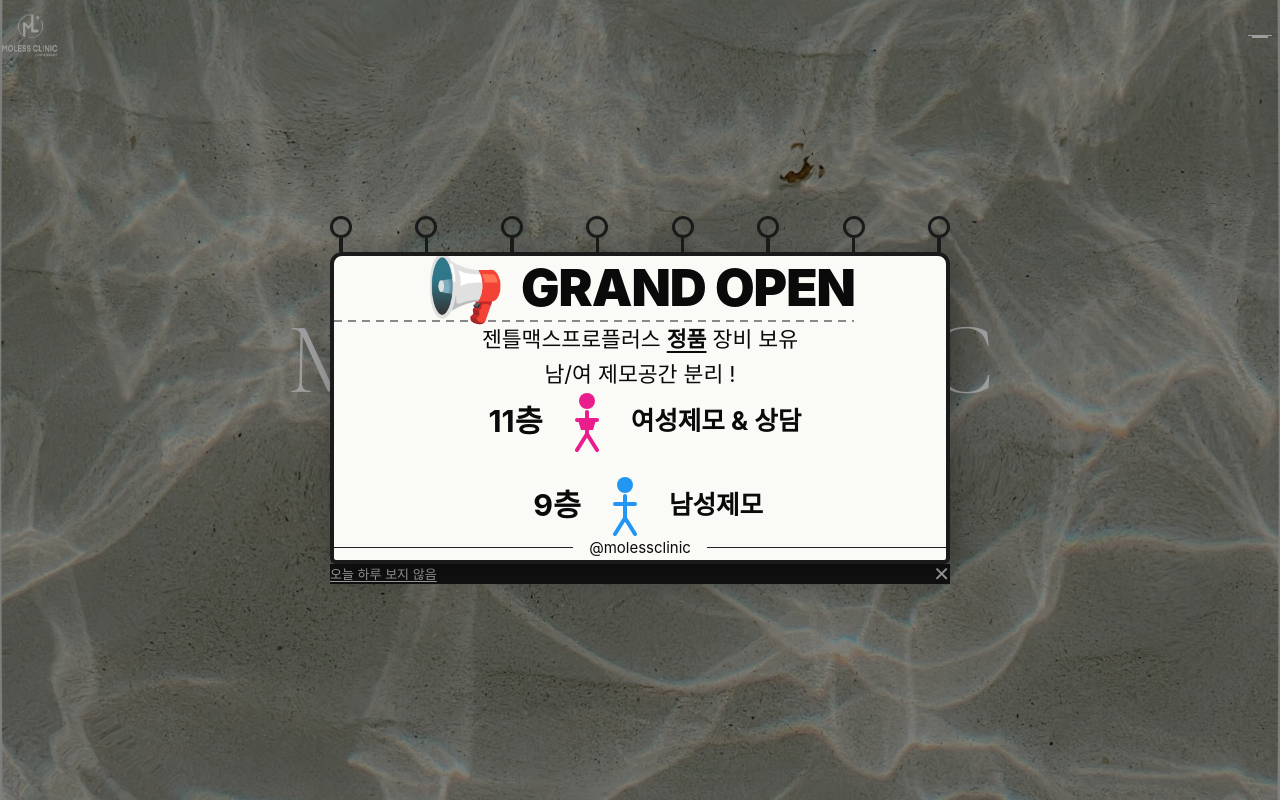
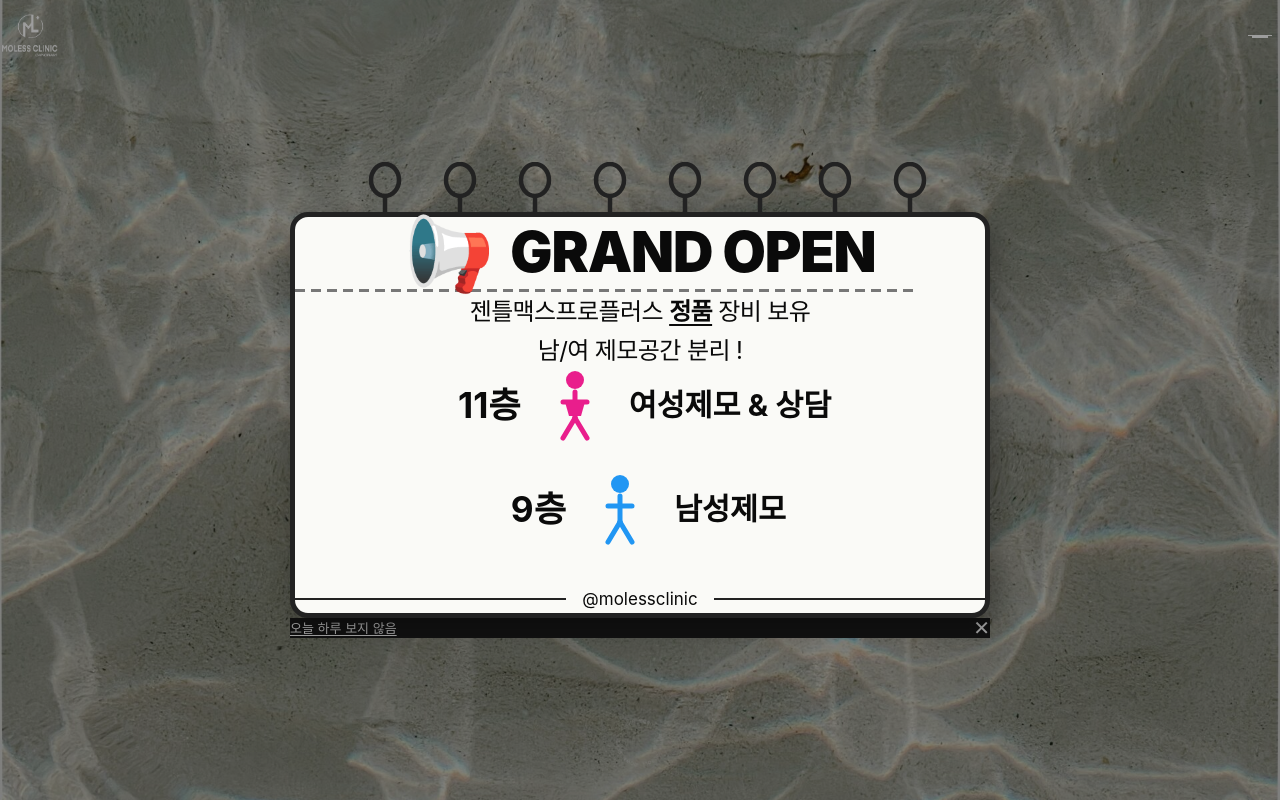
Before and after one commit to annazionpapa/moless-clinic-website, a Next.js app: page / in a window 1280 px wide. Shown: the top 800 px of the page. Built offline with nearby package versions, Linux system fonts and the light colour scheme; a web font is replaced by a local one.

Commit message:
팝업 본사 1:1 매칭 - SVG 스프링, 큰 사이즈, 두꺼운 테두리
Co-Authored-By: Claude Opus 4.6 <noreply@anthropic.com>

```diff
--- a/src/components/PopupNotice.tsx
+++ b/src/components/PopupNotice.tsx
@@ -18,7 +18,6 @@ export default function PopupNotice() {
   }, []);
 
   const close = () => setVisible(false);
-
   const dismissToday = () => {
     localStorage.setItem(STORAGE_KEY, String(Date.now()));
     setVisible(false);
@@ -27,150 +26,115 @@ export default function PopupNotice() {
   if (!visible) return null;
 
   return (
-    <div
-      className="fixed inset-0 flex items-center justify-center"
-      style={{ zIndex: 9999 }}
-    >
-      {/* 어두운 오버레이 */}
+    <div className="fixed inset-0 flex items-center justify-center" style={{ zIndex: 9999 }}>
       <div className="absolute inset-0 bg-black/40" onClick={close} />
 
-      {/* 팝업 - 화면의 대부분을 차지하도록 크게 */}
-      <div
-        className="relative w-[90vw] max-w-[620px]"
-        role="dialog"
-        aria-modal="true"
-        aria-label="공지사항 팝업"
-      >
-        {/* ── 스프링 바인딩 (본사처럼 큰 고리) ── */}
-        <div className="relative flex justify-between px-[10%] -mb-3" style={{ zIndex: 3 }}>
-          {Array.from({ length: 8 }).map((_, i) => (
-            <div key={i} className="flex flex-col items-center">
-              {/* 고리 - 위쪽 반원 */}
-              <div
-                className="w-[22px] h-[22px] rounded-full border-[3.5px] border-[#1a1a1a]"
-                style={{
-                  backgroundColor: "transparent",
-                  boxShadow: "0 2px 3px rgba(0,0,0,0.1)",
-                }}
-              />
-              {/* 고리 아래 수직선 */}
-              <div className="w-[3.5px] h-[14px] bg-[#1a1a1a] -mt-[3px]" />
-            </div>
+      <div className="relative w-[92vw] max-w-[700px]" role="dialog" aria-modal="true">
+        {/* 스프링 바인딩 - 본사처럼 곡선 고리 */}
+        <svg
+          viewBox="0 0 700 50"
+          className="relative w-full -mb-[6px]"
+          style={{ zIndex: 3 }}
+          preserveAspectRatio="xMidYMax meet"
+        >
+          {[95, 170, 245, 320, 395, 470, 545, 620].map((x, i) => (
+            <g key={i}>
+              <ellipse cx={x} cy="18" rx="14" ry="16" fill="none" stroke="#222" strokeWidth="4.5" />
+              <line x1={x} y1="34" x2={x} y2="50" stroke="#222" strokeWidth="4.5" />
+            </g>
           ))}
-        </div>
+        </svg>
 
-        {/* ── 노트 본체 (두꺼운 손그림 테두리) ── */}
+        {/* 노트 본체 - 두꺼운 손그림 테두리 */}
         <div
-          className="relative bg-[#fafaf7] overflow-hidden"
           style={{
-            border: "4px solid #1a1a1a",
-            borderRadius: "12px 12px 6px 6px",
-            boxShadow: "6px 8px 30px rgba(0,0,0,0.3)",
+            background: "#fafaf7",
+            border: "5px solid #222",
+            borderRadius: "18px",
+            boxShadow: "5px 8px 25px rgba(0,0,0,0.3)",
+            position: "relative",
+            zIndex: 2,
           }}
         >
-          {/* 메인 콘텐츠 - 넉넉한 패딩 */}
-          <div className="px-10 pt-12 pb-10 text-center sm:px-16 sm:pt-16 sm:pb-12">
-            {/* 메가폰 + GRAND OPEN */}
-            <div className="flex items-center justify-center gap-4 mb-5">
-              <span className="text-[3rem] sm:text-[4rem] leading-none">📢</span>
-              <h2 className="text-[2.5rem] sm:text-[3.2rem] font-black tracking-tight leading-none">
+          <div className="px-10 pt-14 pb-10 text-center sm:px-16 sm:pt-16 sm:pb-14">
+            {/* 메가폰 + 제목 */}
+            <div className="flex items-center justify-center gap-4 mb-4">
+              <span className="text-[3.5rem] sm:text-[4.5rem] leading-none">📢</span>
+              <h2 className="text-[2.8rem] sm:text-[3.5rem] font-black tracking-tight leading-none">
                 GRAND OPEN
               </h2>
             </div>
 
-            {/* 점선 구분 (본사 스타일) */}
+            {/* 점선 */}
             <div
               className="mx-auto my-6 sm:my-8"
               style={{
-                width: "85%",
-                height: "2px",
+                width: "90%",
+                height: "3px",
                 backgroundImage:
-                  "repeating-linear-gradient(to right, #888 0px, #888 8px, transparent 8px, transparent 14px)",
+                  "repeating-linear-gradient(to right, #777 0px, #777 10px, transparent 10px, transparent 16px)",
               }}
             />
 
-            {/* 장비 정보 - 본사 크기 */}
-            <p className="text-[1.15rem] sm:text-[1.35rem] leading-relaxed mb-1">
-              젠틀맥스프로플러스{" "}
-              <span className="font-bold underline underline-offset-4 decoration-2">정품</span>{" "}
-              장비 보유
+            {/* 설명 텍스트 */}
+            <p className="text-[1.25rem] sm:text-[1.5rem] leading-relaxed mb-1 tracking-tight">
+              젠틀맥스프로플러스 <span className="font-bold underline underline-offset-4 decoration-2">정품</span> 장비 보유
             </p>
-            <p className="text-[1.15rem] sm:text-[1.35rem] leading-relaxed mb-10">
+            <p className="text-[1.25rem] sm:text-[1.5rem] leading-relaxed mb-10 tracking-tight">
               남/여 제모공간 분리 !
             </p>
 
-            {/* 층별 안내 - 본사 크기와 레이아웃 */}
-            <div className="flex flex-col gap-6 items-center mb-8">
+            {/* 층별 안내 */}
+            <div className="flex flex-col gap-8 items-center mb-10">
               {/* 11층 여성 */}
-              <div className="flex items-center gap-6">
-                <span className="text-[1.6rem] sm:text-[1.9rem] font-bold min-w-[4rem] text-right">
-                  11층
-                </span>
-                {/* 여성 아이콘 (핑크) */}
-                <svg
-                  width="40"
-                  height="60"
-                  viewBox="0 0 40 60"
-                  fill="none"
-                  className="flex-shrink-0"
-                >
-                  <circle cx="20" cy="9" r="8" fill="#E91E8C" />
-                  <path d="M20 20 L20 42" stroke="#E91E8C" strokeWidth="4" strokeLinecap="round" />
-                  <path d="M10 28 L30 28" stroke="#E91E8C" strokeWidth="4" strokeLinecap="round" />
-                  <path d="M20 42 L10 58" stroke="#E91E8C" strokeWidth="4" strokeLinecap="round" />
-                  <path d="M20 42 L30 58" stroke="#E91E8C" strokeWidth="4" strokeLinecap="round" />
-                  {/* 치마 */}
-                  <path d="M11 28 L29 28 L26 38 L14 38 Z" fill="#E91E8C" />
+              <div className="flex items-center gap-8">
+                <span className="text-[1.8rem] sm:text-[2.2rem] font-bold min-w-[4.5rem] text-right">11층</span>
+                <svg width="44" height="72" viewBox="0 0 44 72" className="flex-shrink-0">
+                  <circle cx="22" cy="10" r="9" fill="#E91E8C" />
+                  <line x1="22" y1="22" x2="22" y2="48" stroke="#E91E8C" strokeWidth="5" strokeLinecap="round" />
+                  <line x1="10" y1="32" x2="34" y2="32" stroke="#E91E8C" strokeWidth="5" strokeLinecap="round" />
+                  <polygon points="12,32 32,32 28,46 16,46" fill="#E91E8C" />
+                  <line x1="22" y1="48" x2="10" y2="68" stroke="#E91E8C" strokeWidth="5" strokeLinecap="round" />
+                  <line x1="22" y1="48" x2="34" y2="68" stroke="#E91E8C" strokeWidth="5" strokeLinecap="round" />
                 </svg>
-                <span className="text-[1.3rem] sm:text-[1.6rem] font-bold">
-                  여성제모 &amp; 상담
-                </span>
+                <span className="text-[1.5rem] sm:text-[1.9rem] font-bold">여성제모 &amp; 상담</span>
               </div>
 
               {/* 9층 남성 */}
-              <div className="flex items-center gap-6">
-                <span className="text-[1.6rem] sm:text-[1.9rem] font-bold min-w-[4rem] text-right">
-                  9층
-                </span>
-                {/* 남성 아이콘 (파랑) */}
-                <svg
-                  width="40"
-                  height="60"
-                  viewBox="0 0 40 60"
-                  fill="none"
-                  className="flex-shrink-0"
-                >
-                  <circle cx="20" cy="9" r="8" fill="#2196F3" />
-                  <path d="M20 20 L20 42" stroke="#2196F3" strokeWidth="4" strokeLinecap="round" />
-                  <path d="M10 28 L30 28" stroke="#2196F3" strokeWidth="4" strokeLinecap="round" />
-                  <path d="M20 42 L10 58" stroke="#2196F3" strokeWidth="4" strokeLinecap="round" />
-                  <path d="M20 42 L30 58" stroke="#2196F3" strokeWidth="4" strokeLinecap="round" />
+              <div className="flex items-center gap-8">
+                <span className="text-[1.8rem] sm:text-[2.2rem] font-bold min-w-[4.5rem] text-right">9층</span>
+                <svg width="44" height="72" viewBox="0 0 44 72" className="flex-shrink-0">
+                  <circle cx="22" cy="10" r="9" fill="#2196F3" />
+                  <line x1="22" y1="22" x2="22" y2="48" stroke="#2196F3" strokeWidth="5" strokeLinecap="round" />
+                  <line x1="10" y1="32" x2="34" y2="32" stroke="#2196F3" strokeWidth="5" strokeLinecap="round" />
+                  <line x1="22" y1="48" x2="10" y2="68" stroke="#2196F3" strokeWidth="5" strokeLinecap="round" />
+                  <line x1="22" y1="48" x2="34" y2="68" stroke="#2196F3" strokeWidth="5" strokeLinecap="round" />
                 </svg>
-                <span className="text-[1.3rem] sm:text-[1.6rem] font-bold">남성제모</span>
+                <span className="text-[1.5rem] sm:text-[1.9rem] font-bold">남성제모</span>
               </div>
             </div>
+
+            {/* 여백 */}
+            <div className="h-6 sm:h-10" />
           </div>
 
-          {/* ── @molessclinic (본사 스타일: 양쪽 라인) ── */}
-          <div className="flex items-center justify-center gap-4 pb-10 px-10 sm:px-16">
-            <div className="flex-1 h-px bg-[#222]" />
+          {/* @molessclinic */}
+          <div className="flex items-center gap-4 px-10 pb-10 sm:px-16">
+            <div className="flex-1 h-[2px] bg-[#222]" />
             <a
               href="https://www.instagram.com/molessclinic/"
               target="_blank"
               rel="noopener noreferrer"
-              className="text-[15px] text-[#333] hover:text-black transition-colors whitespace-nowrap"
+              className="text-[15px] sm:text-[17px] text-[#333] hover:text-black transition-colors whitespace-nowrap"
             >
               @molessclinic
             </a>
-            <div className="flex-1 h-px bg-[#222]" />
+            <div className="flex-1 h-[2px] bg-[#222]" />
           </div>
         </div>
 
-        {/* ── 하단 검은 바 ── */}
-        <div
-          className="flex items-center justify-between px-5 py-3.5"
-          style={{ backgroundColor: "#111" }}
-        >
+        {/* 하단 검은 바 */}
+        <div className="flex items-center justify-between bg-[#111] px-5 py-3.5">
           <button
             onClick={dismissToday}
             className="text-[13px] text-gray-400 hover:text-white transition-colors cursor-pointer underline underline-offset-2"
```
